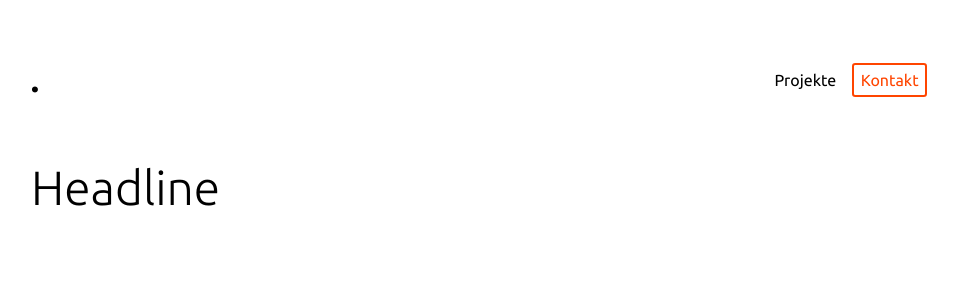
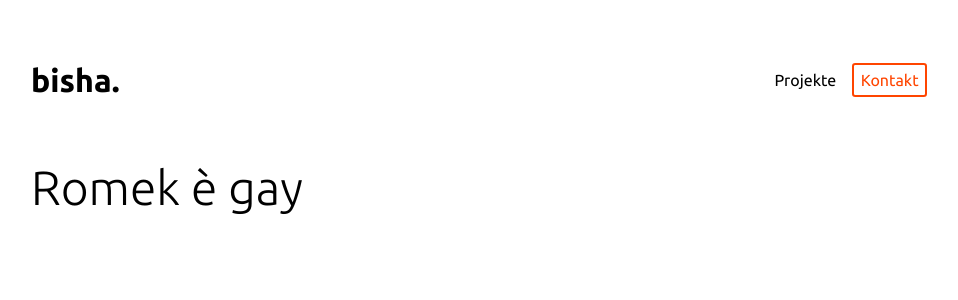
Before and after one commit to zerokater/bisha, a SvelteKit app: page / in a window 1280 px wide. Shown: the top 300 px of the page, without its empty margins (161-1119 px from the left). Built offline with nearby package versions, Linux system fonts and the light colour scheme.

Commit message:
romekgay

```diff
--- a/src/components/Nav.svelte
+++ b/src/components/Nav.svelte
@@ -1,5 +1,5 @@
 <header>
-    <a href="/"><h1>.</h1></a>
+    <a href="/"><h1>bisha.</h1></a>
     <nav>
         <a href="/projekte">Projekte</a>
         <a class ="kontakt" href="/kontakt">Kontakt</a>
--- a/src/routes/+page.svelte
+++ b/src/routes/+page.svelte
@@ -5,7 +5,7 @@
 
 <Nav/>
 
-<h1>Headline</h1>
+<h1>Romek è gay</h1>
 
 
 <style>
--- a/src/routes/kontakt/+page.svelte
+++ b/src/routes/kontakt/+page.svelte
@@ -4,4 +4,11 @@
 
 <Nav/>
 
-<h1>Kontakt  ALO</h1>
+<h1>e anche ricchione</h1>
+
+<style>
+    h1{
+        font-weight: 300;
+        font-size: 3rem;
+    }
+</style>
```
